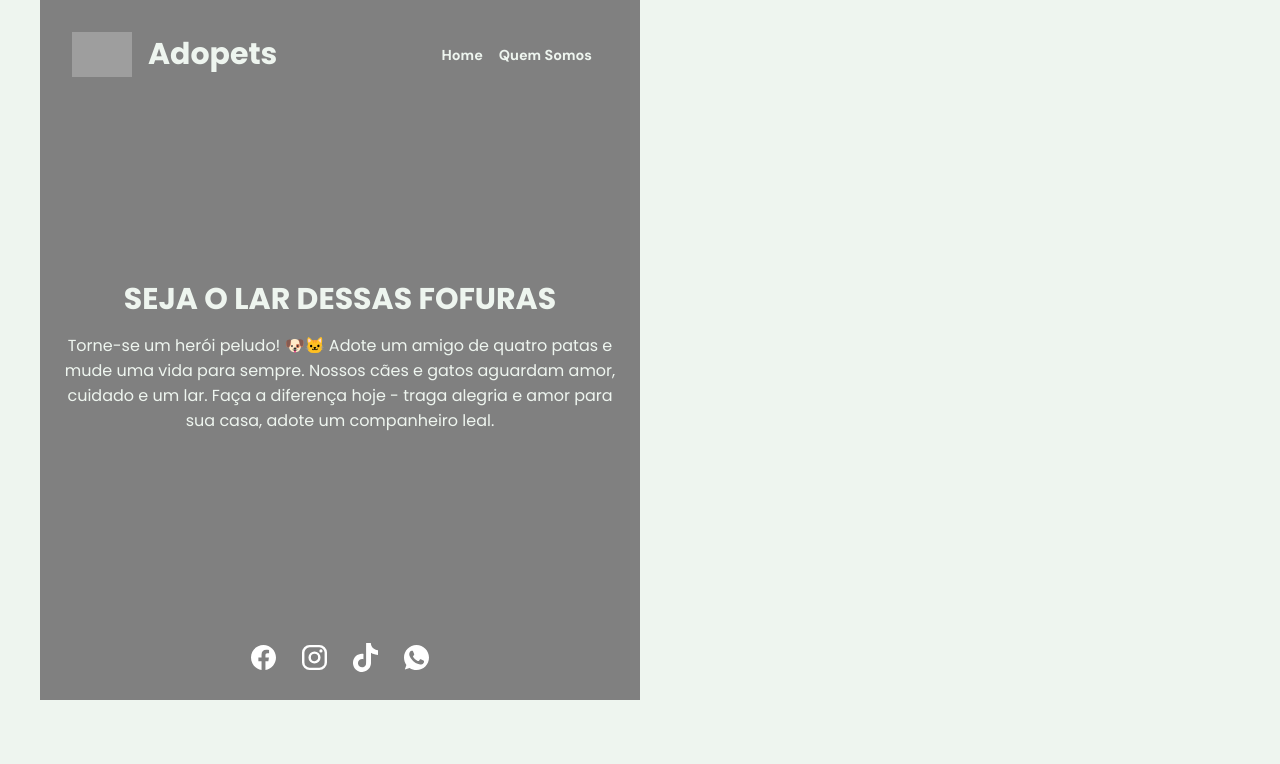
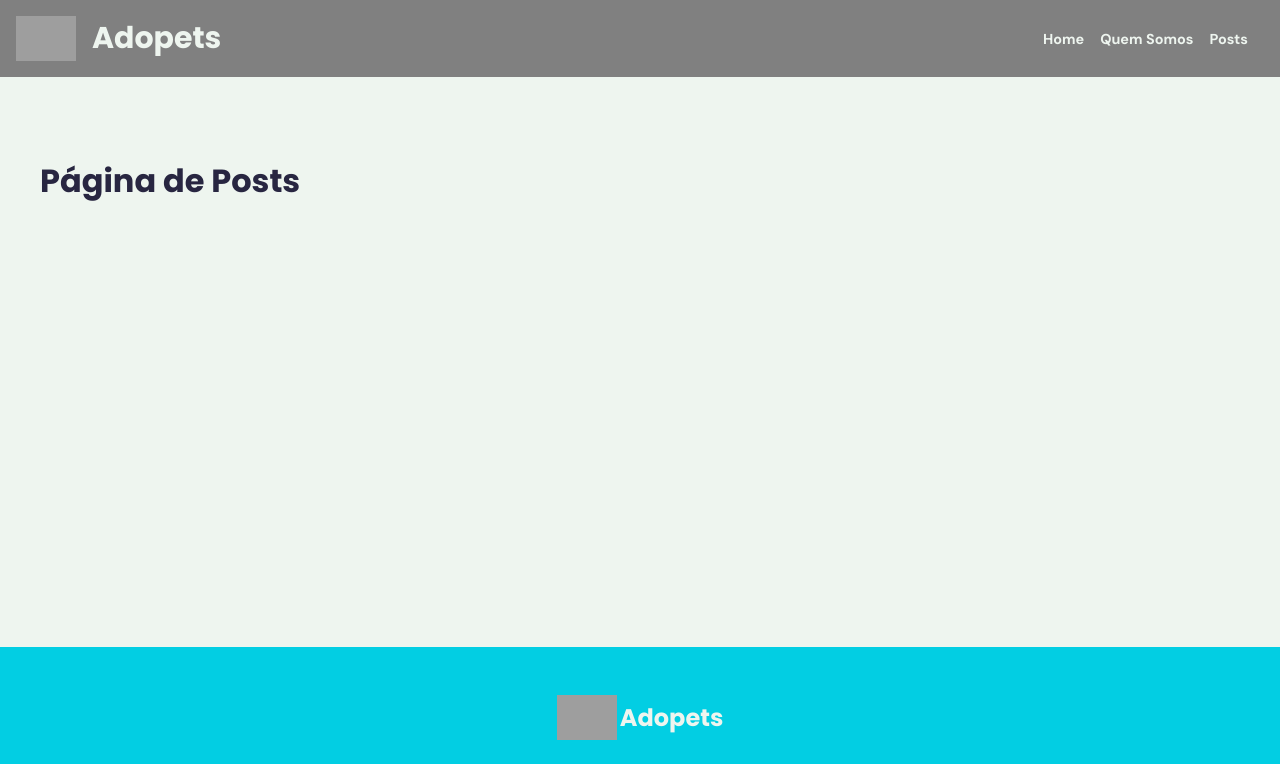
Before and after one commit to RNoleto/adopets-vue3, a Vue app: page /posts in a window 1280 px wide. Before the commit this address led to /. Shown: the top 764 px of the page. Built offline with nearby package versions, Linux system fonts and the light colour scheme; grey boxes are pictures that could not be loaded.

Commit message:
criação da página de posts

```diff
--- a/src/components/Navbar.vue
+++ b/src/components/Navbar.vue
@@ -25,6 +25,9 @@
       </li>
       <li class="menu-mobile">
         <router-link to="/about" @click="closeNav">Quem Somos</router-link>
+      </li>
+      <li class="menu-mobile">
+        <router-link to="/posts" @click="closeNav">Posts</router-link>
       </li>
     </ul>
   </nav>
--- /dev/null
+++ b/src/pages/Posts.vue
@@ -0,0 +1,17 @@
+<template>
+  <Navbar />
+  <div class="container">
+    <div class="content page">
+      <h1>Página de Posts</h1>
+    </div>
+  </div>
+</template>
+
+<script>
+import Navbar from "../components/Navbar.vue";
+export default {
+  components: {
+    Navbar,
+  },
+};
+</script>
--- a/src/router.js
+++ b/src/router.js
@@ -3,6 +3,7 @@ import { createRouter, createWebHistory } from 'vue-router';
 // Importe os componentes que deseja usar nas rotas a partir do diretório "pages"
 import Home from './pages/Home.vue';
 import About from './pages/About.vue';
+import Posts from './pages/Posts.vue';
 
 const routes = [
   {
@@ -12,6 +13,10 @@ const routes = [
   {
     path: '/about',
     component: About,
+  },
+  {
+    path: '/posts',
+    component: Posts,
   },
   {
     path: '/:catchAll(.*)',
```
